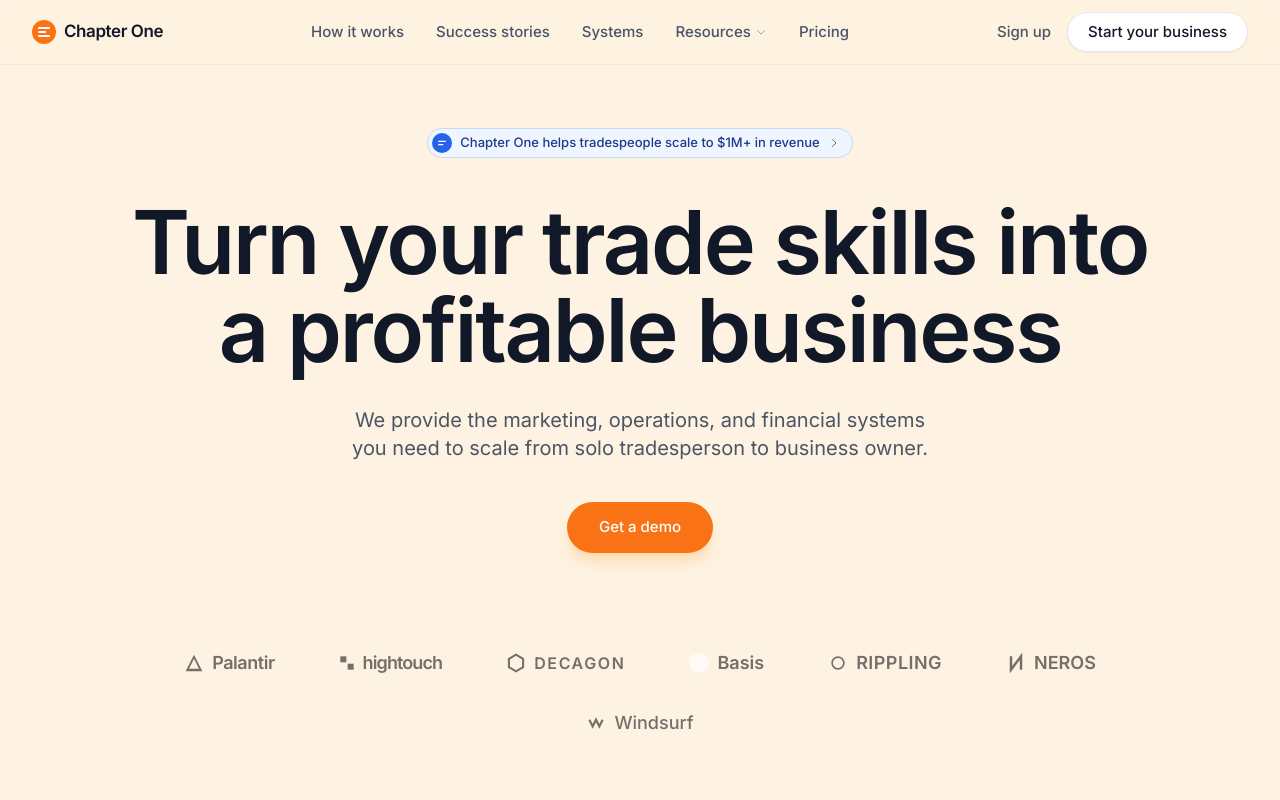
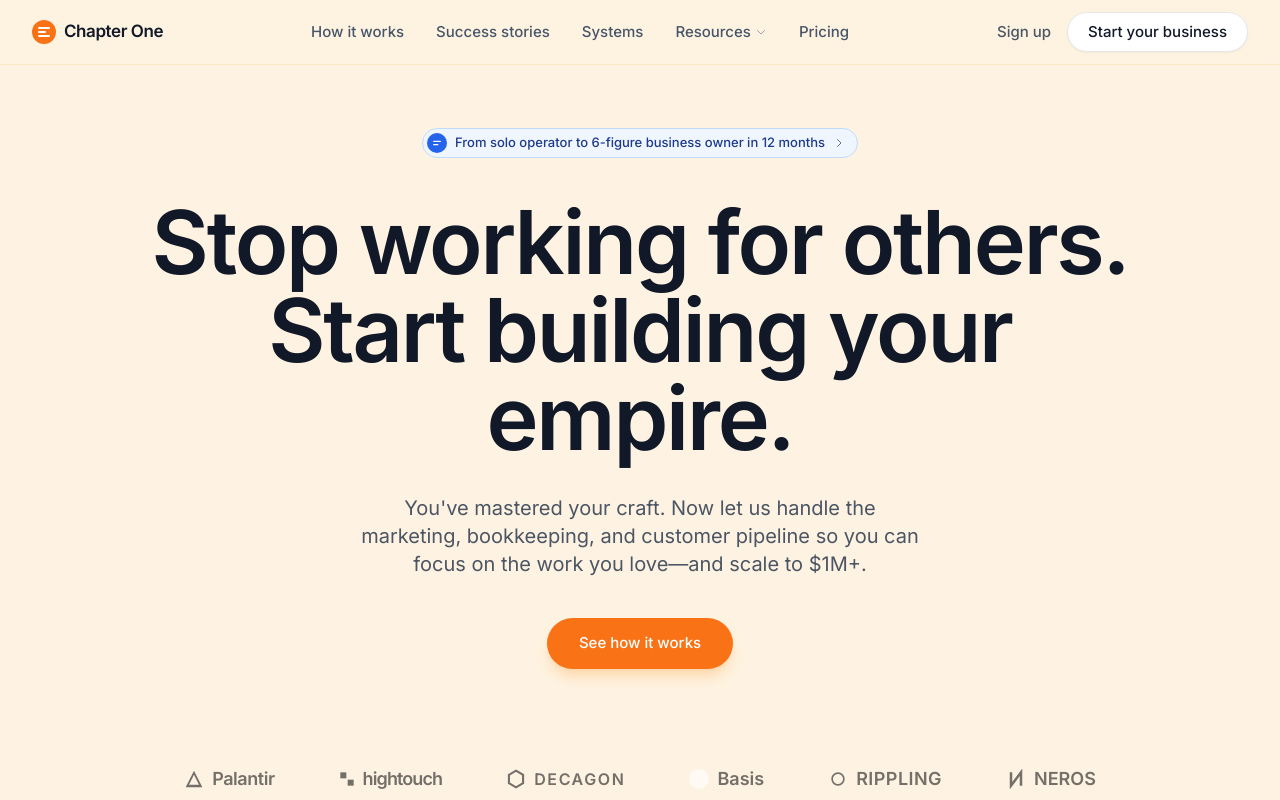
Before and after one commit to uncommon-websites/d630495a-c996-4ae0-8e04-a17c74a9bae4-hero-2, a plain HTML site: page index.html in a window 1280 px wide. Shown: the top 800 px of the page. Drawn offline with nearby package versions, Linux system fonts and the light colour scheme.

Commit message:
Adjust hero: make the header look more interesting and resonate

```diff
--- a/index.html
+++ b/index.html
@@ -75,23 +75,23 @@
                 <div class="w-5 h-5 bg-blue-600 rounded-full flex items-center justify-center text-white">
                     <svg width="10" height="10" viewBox="0 0 24 24" fill="none" stroke="currentColor" stroke-width="3" stroke-linecap="round" stroke-linejoin="round"><line x1="4" y1="8" x2="20" y2="8"></line><line x1="4" y1="16" x2="14" y2="16"></line></svg>
                 </div>
-                <span class="text-[13px] font-medium text-blue-900">Chapter One helps tradespeople scale to $1M+ in revenue</span>
+                <span class="text-[13px] font-medium text-blue-900">From solo operator to 6-figure business owner in 12 months</span>
                 <svg class="w-3 h-3 text-gray-500 group-hover:translate-x-0.5 transition-transform" fill="none" stroke="currentColor" viewBox="0 0 24 24"><path stroke-linecap="round" stroke-linejoin="round" stroke-width="2" d="M9 5l7 7-7 7"></path></svg>
             </a>
 
             <!-- Headline -->
             <h1 class="text-5xl sm:text-6xl md:text-7xl lg:text-[5.5rem] leading-[1.05] text-[#111827] mb-8 tracking-tight font-bold">
-                Turn your trade skills into <br class="hidden md:block" /> a profitable business
+                Stop working for others. <br class="hidden md:block" /> Start building your empire.
             </h1>
 
             <!-- Subheadline -->
             <p class="text-lg sm:text-xl text-gray-600 mb-10 max-w-xl mx-auto leading-relaxed">
-                We provide the marketing, operations, and financial systems you need to scale from solo tradesperson to business owner.
+                You've mastered your craft. Now let us handle the marketing, bookkeeping, and customer pipeline so you can focus on the work you love—and scale to $1M+.
             </p>
 
             <!-- CTA -->
             <a href="#" class="bg-orange-500 text-white text-[15px] font-medium px-8 py-3.5 rounded-full hover:bg-orange-600 transition-transform hover:scale-105 shadow-lg shadow-orange-200 mb-24 inline-block">
-                Get a demo
+                See how it works
             </a>
 
             <!-- Logos Grid -->
```
